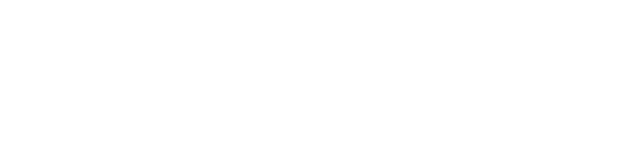
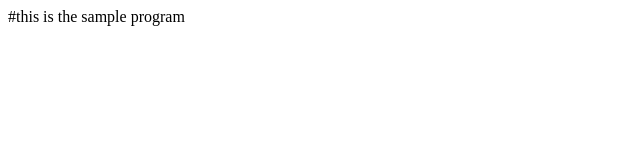
Before and after one commit to muhammedafzer/javascript, a plain HTML site: page h.html in a window 1280 px wide. Shown: the whole page, without its empty margins (0-640 px from the left). Drawn offline with Linux system fonts and the light colour scheme.

Commit message:
this is my second commit

```diff
--- a/h.html
+++ b/h.html
@@ -9,3 +9,5 @@
 
 </body>
 </html>
+
+#this is the sample program
```
